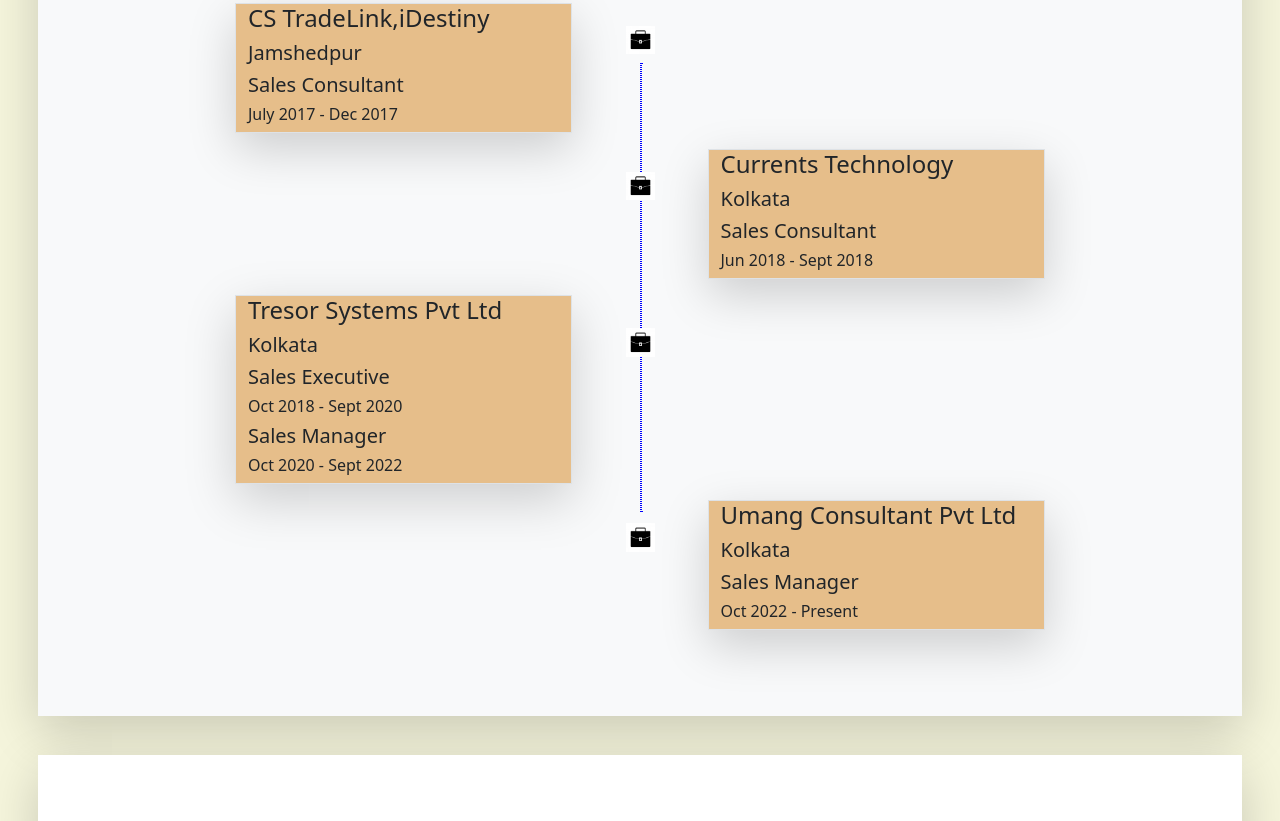
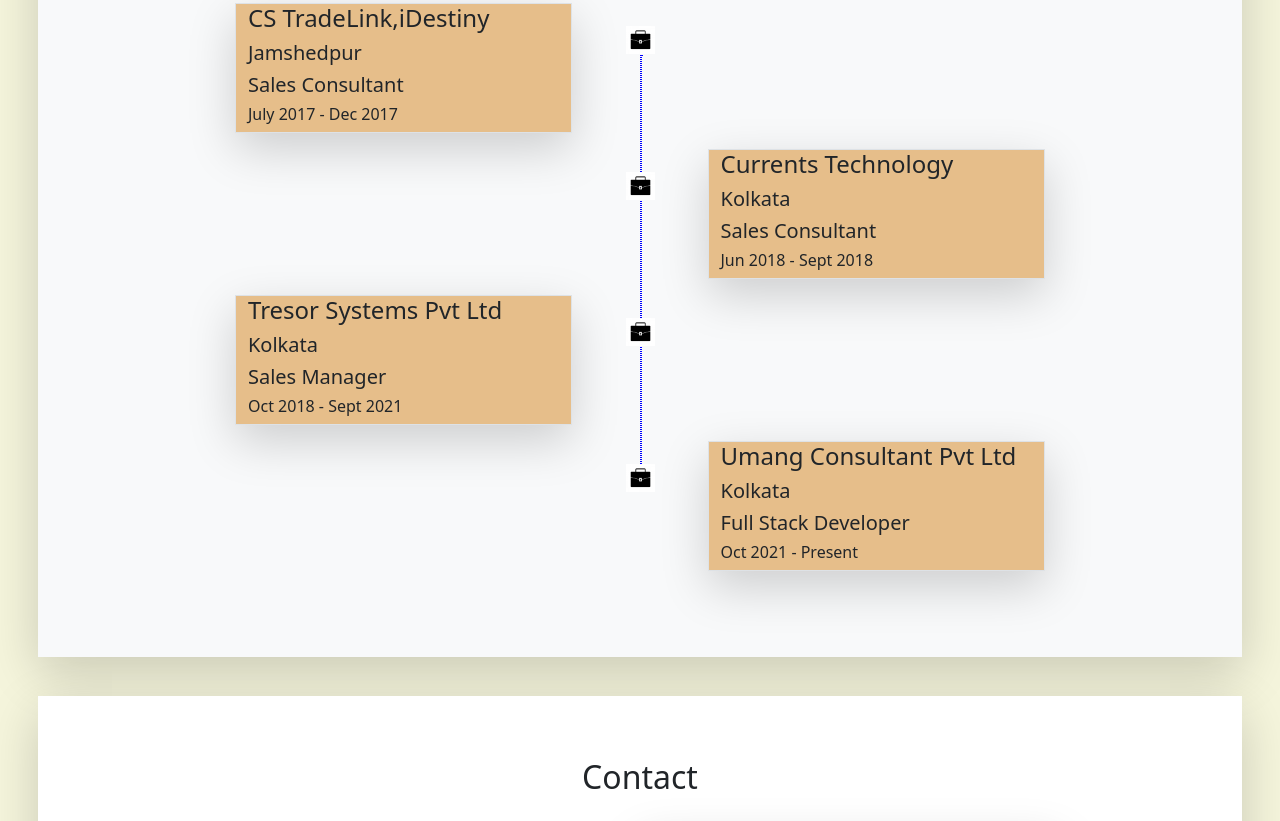
Before and after one commit to Atish-DEV/portfolio-website, a plain HTML site: page index.html in a window 1280 px wide. Shown: the part 3952-4773 px from the top of the page. Drawn offline with nearby package versions, Linux system fonts and the light colour scheme.

Commit message:
date rectify

```diff
--- a/index.html
+++ b/index.html
@@ -245,7 +245,7 @@
             <div>
               <h4>Full Stack Web Dev</h4>
               <h5>Coding Ninja</h5>
-              <h6>2023</h6>
+              <h6>2022</h6>
             </div>
           </div>
         </div>
@@ -405,10 +405,8 @@
             <div>
               <h4>Tresor Systems Pvt Ltd </h4>
               <h5>Kolkata</h5>
-              <h5>Sales Executive</h5>
-              <h6>Oct 2018 - Sept 2020 </h6>
               <h5>Sales Manager</h5>
-              <h6>Oct 2020 - Sept 2022 </h6>
+              <h6>Oct 2018 - Sept 2021 </h6>
             </div>
           </div>
         </div>
@@ -417,8 +415,8 @@
             <div>
               <h4>Umang Consultant Pvt Ltd </h4>
               <h5>Kolkata</h5>
-              <h5>Sales Manager</h5>
-              <h6>Oct 2022 - Present</h6>
+              <h5>Full Stack Developer</h5>
+              <h6>Oct 2021 - Present</h6>
             </div>
           </div>
         </div>
```
